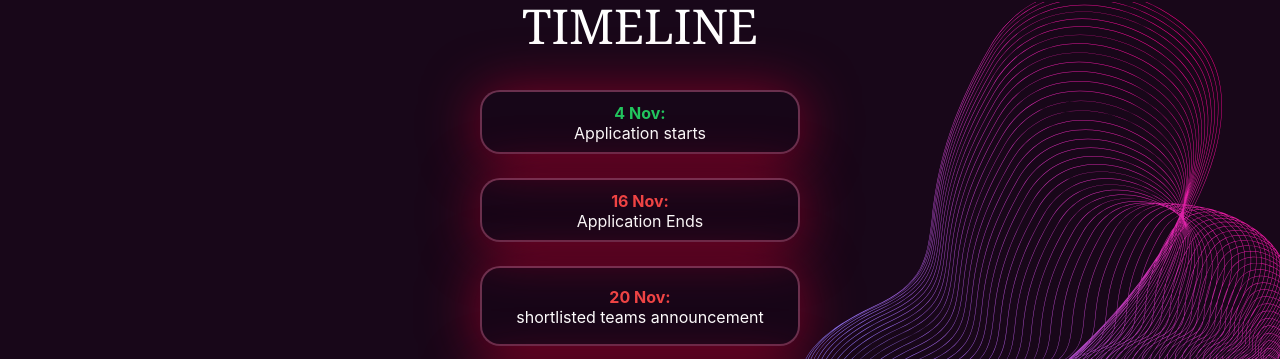
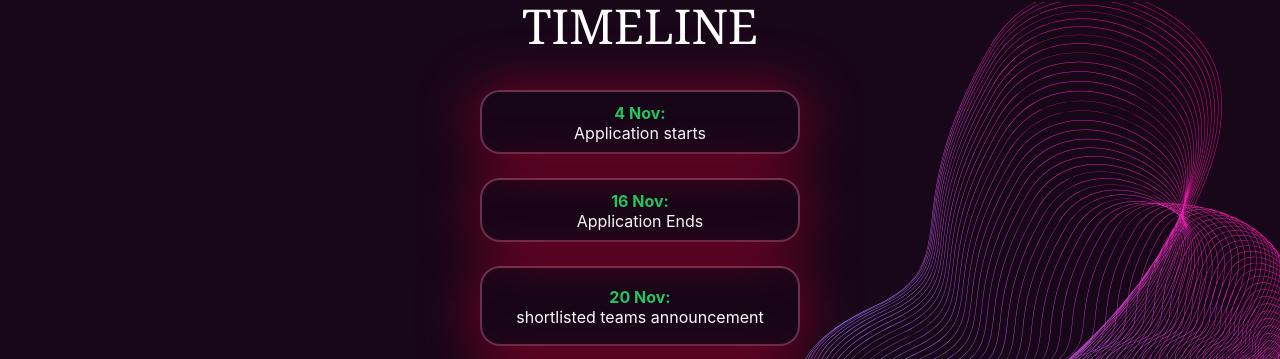
Before and after one commit to IEEE-SB-MITS/Pegasus, a React (Create React App) app: page / in a window 1280 px wide. Shown: the part 2958-3317 px from the top of the page. Built offline with nearby package versions, Linux system fonts and the light colour scheme.

Commit message:
Update Timeline.js

```diff
--- a/src/constants/Timeline.js
+++ b/src/constants/Timeline.js
@@ -5,8 +5,8 @@ const Timeline = () => {
   return (
     <div className='h-full flex flex-col items-center w-full'>
         <div className='h-16 w-[80%] lg:w-1/4 md:w-1/4 bg bg-yellow-50 text-green-700  text-white font-normal flex flex-col justify-center  text-center p-1 my-3' style={{background: "rgba(31, 1, 32, 0.01)"}} id='event-div'><div className={` font-bold text-green-500 -m-1`}>4 Nov:</div> <div>Application starts</div></div>
-        <div className='h-16 w-[80%] lg:w-1/4 md:w-1/4 bg bg-yellow-50 text-white font-normal flex flex-col justify-center  text-center p-1 my-3' style={{background: "rgba(31, 1, 32, 0.01)"}} id='event-div'><div className={` font-bold text-red-500 -m-1`}>16 Nov:</div> <div>Application Ends</div></div>
-        <div className='h-18 md:h-20 w-[80%] lg:w-1/4 md:w-1/4 bg bg-yellow-50 text-white font-normal flex flex-col justify-center  text-center p-1 my-3' style={{background: "rgba(31, 1, 32, 0.01)"}} id='event-div'><div className={`font-bold text-red-500 -m-1`}>20 Nov:</div> <div>shortlisted teams announcement</div></div>
+        <div className='h-16 w-[80%] lg:w-1/4 md:w-1/4 bg bg-yellow-50 text-white font-normal flex flex-col justify-center  text-center p-1 my-3' style={{background: "rgba(31, 1, 32, 0.01)"}} id='event-div'><div className={` font-bold text-green-500 -m-1`}>16 Nov:</div> <div>Application Ends</div></div>
+        <div className='h-18 md:h-20 w-[80%] lg:w-1/4 md:w-1/4 bg bg-yellow-50 text-white font-normal flex flex-col justify-center  text-center p-1 my-3' style={{background: "rgba(31, 1, 32, 0.01)"}} id='event-div'><div className={`font-bold text-green-500 -m-1`}>20 Nov:</div> <div>shortlisted teams announcement</div></div>
         <div className='h-16 w-[80%] lg:w-1/4 md:w-1/4 bg bg-yellow-50 text-white font-normal flex flex-col justify-center  text-center p-1 my-3' style={{background: "rgba(31, 1, 32, 0.01)"}} id='event-div'><div className={` font-bold text-red-500 -m-1`}>24 Nov:</div> <div>Event starts</div></div>
         <div className='h-16 w-[80%] lg:w-1/4 md:w-1/4 bg bg-yellow-50 text-white font-normal flex flex-col justify-center  text-center p-1 my-3' style={{background: "rgba(31, 1, 32, 0.01)"}} id='event-div'><div className={`font-bold text-red-500 -m-1`}>25 Nov:</div> <div>Event ends</div></div>
     </div>
```
